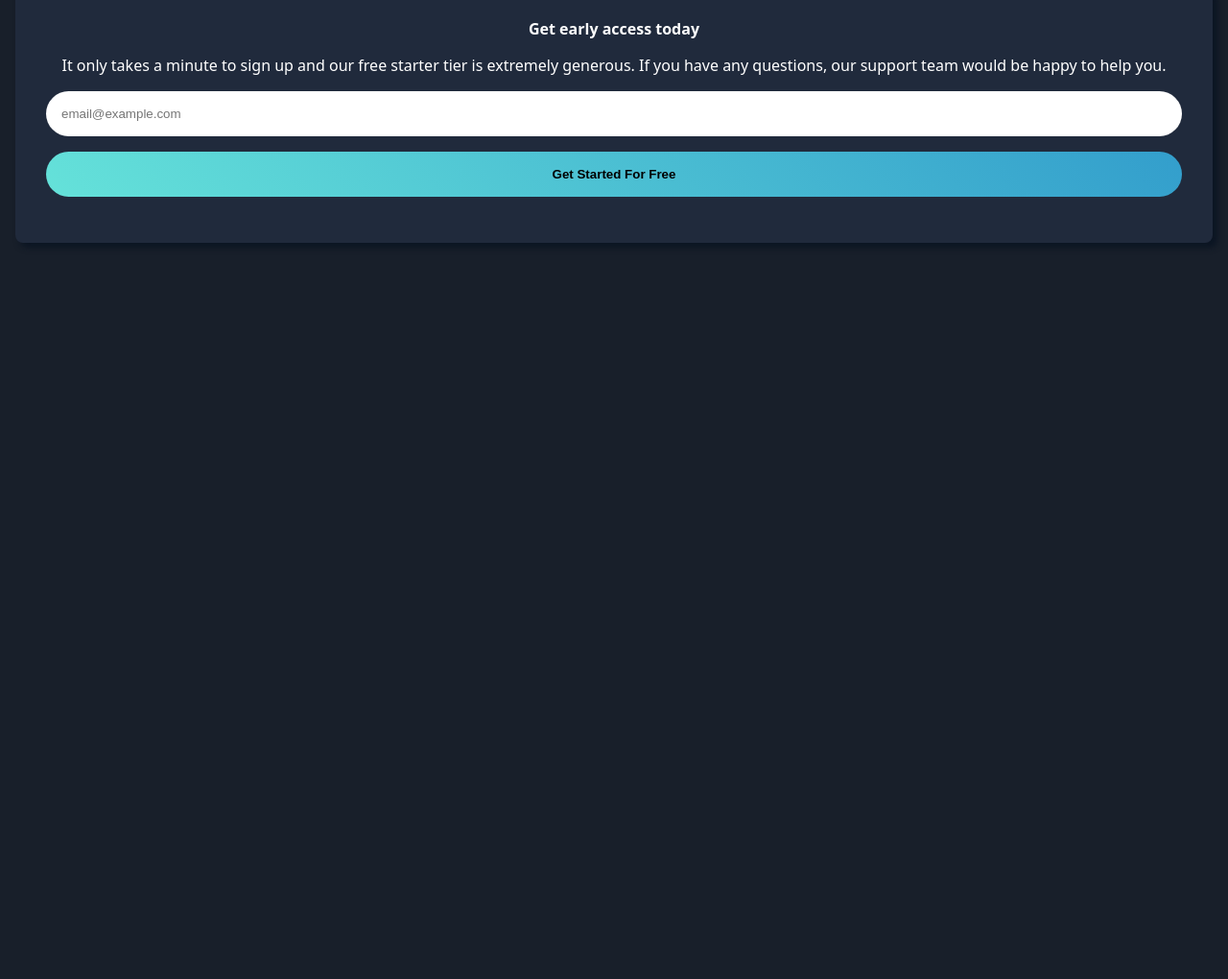
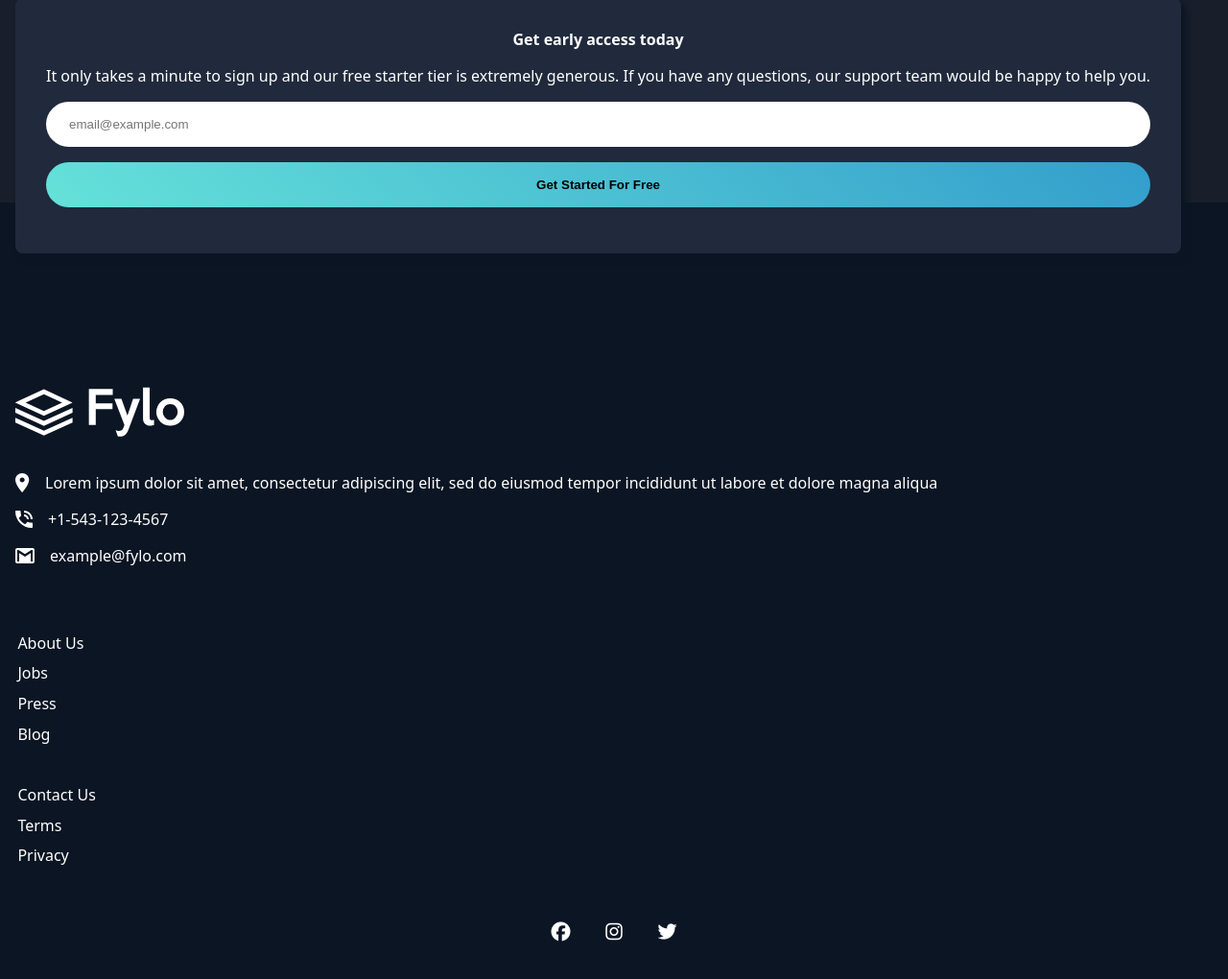
Before and after one commit to Code-Beaker/fylo-page-dark, a website built with Vite: page fylo-page/index.html in a window 1280 px wide. Shown: the part 2686-3706 px from the top of the page at 96% size. Before the commit the page ends 2987 px from the top, so only its background shows below. Built offline with nearby package versions, Linux system fonts and the light colour scheme.

Commit message:
completed footer, accessibility improvements

```diff
--- a/fylo-page/index.html
+++ b/fylo-page/index.html
@@ -212,6 +212,8 @@
           </section>
         </div>
       </section>
+      <!-- footer -->
+      <footer class="footer">
         <!-- get started today -->
         <section class="get-started">
           <div class="getStarted__container">
@@ -234,7 +236,93 @@
             </form>
           </div>
         </section>
+        <div class="footer__cols">
+          <section class="footer__item">
+            <figure
+              class="footer__image"
+              aria-hidden="true"
+              aria-label="footerLogo"
+            >
+              <img
+                src="public/images/logo.svg"
+                aria-label="footerLogo"
+                alt=""
+              />
+            </figure>
+          </section>
+          <section class="footer__item">
+            <div class="footer__para-wrapper">
+              <span class="footer__para-icon">
+                <img src="public/images/icon-location.svg" alt="" />
+              </span>
+              <p class="footer__para">
+                Lorem ipsum dolor sit amet, consectetur adipiscing elit, sed do
+                eiusmod tempor incididunt ut labore et dolore magna aliqua
+              </p>
+            </div>
+            <div class="footer__para-wrapper">
+              <span class="footer__para-icon">
+                <img src="public/images/icon-phone.svg" alt="" />
+              </span>
+              <p class="footer__para">+1-543-123-4567</p>
+            </div>
+            <div class="footer__para-wrapper">
+              <span class="footer__para-icon">
+                <img src="public/images/icon-email.svg" alt="" />
+              </span>
+              <p class="footer__para">example@fylo.com</p>
+            </div>
+          </section>
+          <section class="footer__item">
+            <nav class="footer__nav">
+              <ul class="footer__links">
+                <li class="footer__item">
+                  <a href="#" class="footer__link">About Us</a>
+                </li>
+                <li class="footer__item">
+                  <a href="#" role="link" class="footer__link">Jobs</a>
+                </li>
+                <li class="footer__item">
+                  <a href="#" role="link" class="footer__link">Press</a>
+                </li>
+                <li class="footer__item">
+                  <a href="#" role="link" class="footer__link">Blog</a>
+                </li>
+              </ul>
+              <ul class="footer__links">
+                <li class="footer__item">
+                  <a href="#" role="link" class="footer__link">Contact Us</a>
+                </li>
+                <li class="footer__item">
+                  <a href="#" role="link" class="footer__link">Terms</a>
+                </li>
+                <li class="footer__item">
+                  <a href="#" role="link" class="footer__link">Privacy</a>
+                </li>
+              </ul>
+            </nav>
+          </section>
+          <section class="footer__item">
+            <div class="footer__social-icons">
+              <a href="#" class="footer__social-icon"
+                ><i class="fa-brands fa-facebook"></i
+              ></a>
+              <a href="#" class="footer__social-icon"
+                ><i class="fa-brands fa-instagram"></i
+              ></a>
+              <a href="#" class="footer__social-icon"
+                ><i class="fa-brands fa-twitter"></i
+              ></a>
+            </div>
+          </section>
+        </div>
+      </footer>
     </main>
     <script type="module" src="main.js"></script>
+    <!-- font awesome icons -->
+    <script
+      src="https://kit.fontawesome.com/983cbf0e6e.js"
+      crossorigin="anonymous"
+    ></script>
   </body>
 </html>
--- a/fylo-page/scss/modules/_mixins.scss
+++ b/fylo-page/scss/modules/_mixins.scss
@@ -48,3 +48,34 @@
     font-size: 0585rem;
   }
 }
+
+@mixin Footer {
+  background-color: v.color(dark-blue-footer);
+  padding: 6rem 1rem;
+  padding-top: 12rem;
+  color: v.color(neutral-100);
+  position: relative;
+
+  .footer__cols {
+    display: grid;
+    grid-template-columns: 1fr;
+    gap: 1rem;
+  }
+}
+
+@mixin FooterNavLink {
+  text-decoration: none;
+  color: v.color(neutral-100);
+  padding: 0.15rem;
+  display: block;
+  outline-offset: 3px;
+  margin: 0.15rem 0;
+
+  &:hover {
+    opacity: 0.75;
+  }
+
+  &:focus {
+    outline: 3px dotted v.color(neutral-100);
+  }
+}
--- a/fylo-page/scss/style.scss
+++ b/fylo-page/scss/style.scss
@@ -123,6 +123,7 @@ body {
 .testimonials {
   color: m.color(neutral-100);
   padding: 1rem;
+  padding-bottom: 18rem;
 
   .testimonial {
     background-color: m.color(dark-blue-testimonials);
@@ -164,6 +165,9 @@ body {
 .get-started {
   color: m.color(neutral-100);
   padding: 3rem 1rem;
+  position: absolute;
+  top: -30%;
+  left: 0;
 
   .getStarted__container {
     padding: 2rem;
@@ -187,7 +191,7 @@ body {
   }
 
   #getStartedToday {
-    padding: 1rem;
+    padding: 1rem 1.5rem;
     border: none;
     outline-offset: 3px;
     border-radius: 5rem;
@@ -219,3 +223,58 @@ body {
     }
   }
 }
+
+// footer
+.footer {
+  @include m.Footer;
+
+  #{&}__para-wrapper {
+    display: flex;
+    justify-content: start;
+    align-items: center;
+    gap: 1rem;
+    margin: 1rem 0;
+  }
+
+  #{&}__para-icon {
+    display: block;
+
+    & img {
+      display: block;
+      min-width: 15px;
+    }
+  }
+
+  #{&}__links {
+    display: grid;
+    grid-template-columns: 1fr;
+    list-style-type: none;
+    margin: 2rem 0;
+  }
+
+  #{&}__link {
+    @include m.FooterNavLink;
+  }
+
+  #{&}__social-icons {
+    display: flex;
+    justify-content: center;
+    align-items: center;
+    gap: 2rem;
+  }
+
+  #{&}__social-icon {
+    display: block;
+    color: m.color(neutral-100);
+    font-size: 1.25rem;
+    padding: 0.15rem;
+
+    &:hover {
+      opacity: 0.75;
+    }
+
+    &:focus {
+      outline: 3px dotted m.color(neutral-100);
+    }
+  }
+}
```
Lines whose indentation alone changed are shown as unchanged.
